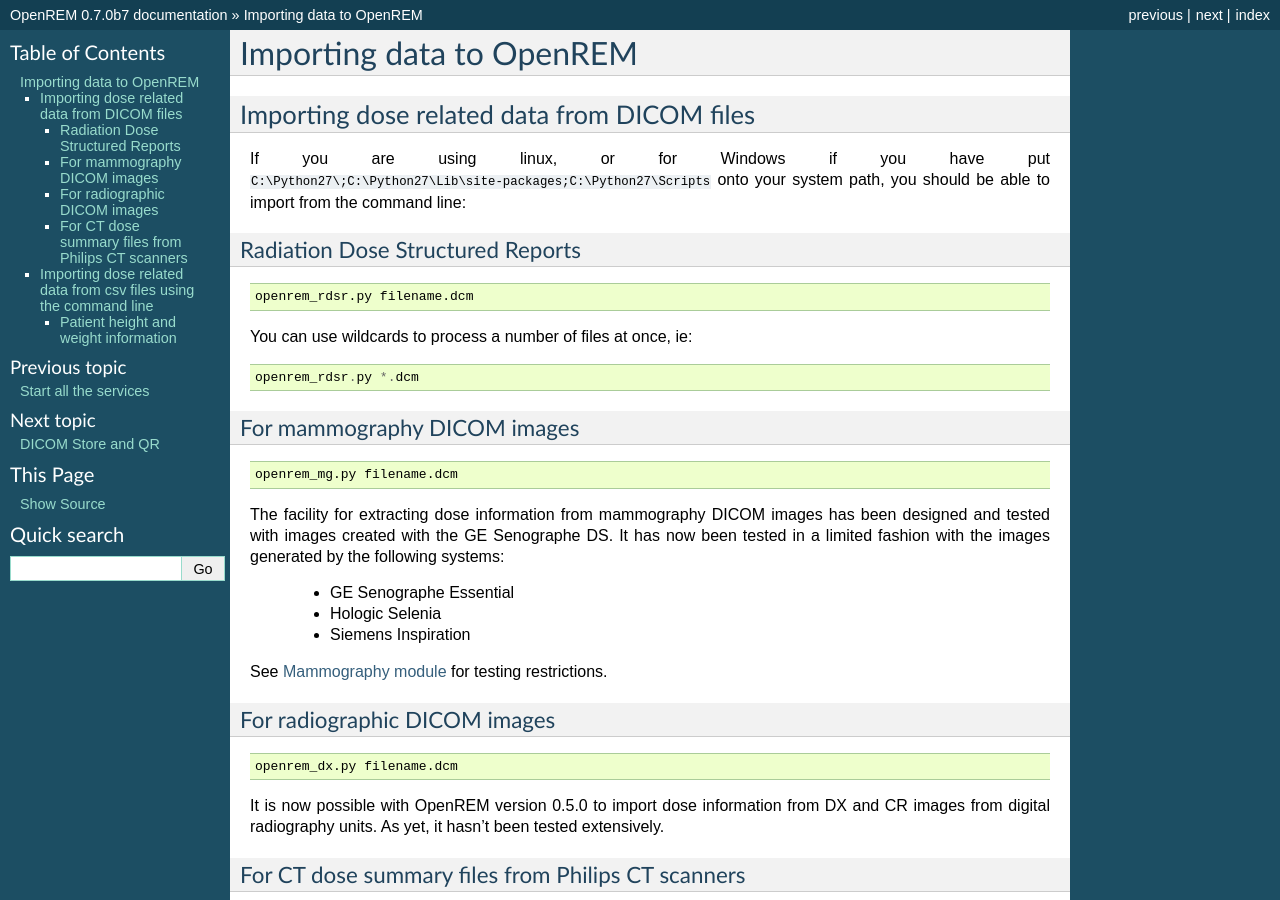
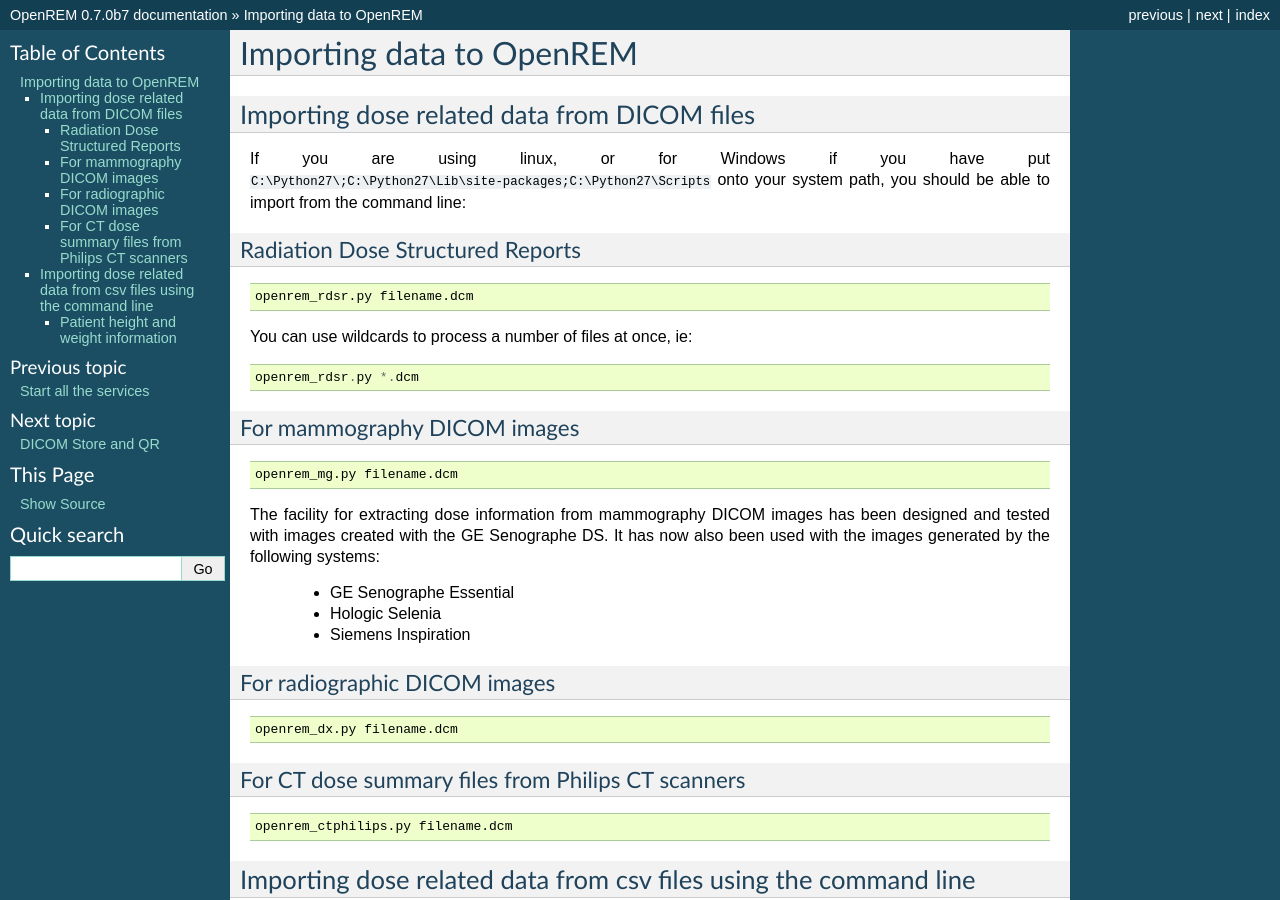
Before and after one commit to ckswilliams/modOpenREM, a Sphinx documentation site: the page built from docs/import.rst, in a window 1280 px wide and 900 px high. Built offline with Sphinx 7.4.7, drawn with Linux system fonts in a browser that asks for light colours.

Commit message:
updating the import docs

```diff
--- a/docs/import.rst
+++ b/docs/import.rst
@@ -28,24 +28,18 @@
 
 The facility for extracting dose information from mammography DICOM images
 has been designed and tested with images created with the GE Senographe DS.
-It has now been tested in a limited fashion with the images generated by the
+It has now also been used with the images generated by the
 following systems:
 
     * GE Senographe Essential
     * Hologic Selenia
     * Siemens Inspiration
 
-See :ref:`mammo-module` for testing restrictions.
-
 For radiographic DICOM images
 -----------------------------
 .. sourcecode:: bash
 
     openrem_dx.py filename.dcm
-
-It is now possible with OpenREM version 0.5.0 to import dose information
-from DX and CR images from digital radiography units. As yet, it hasn't
-been tested extensively.
 
 
 For CT dose summary files from Philips CT scanners
```
